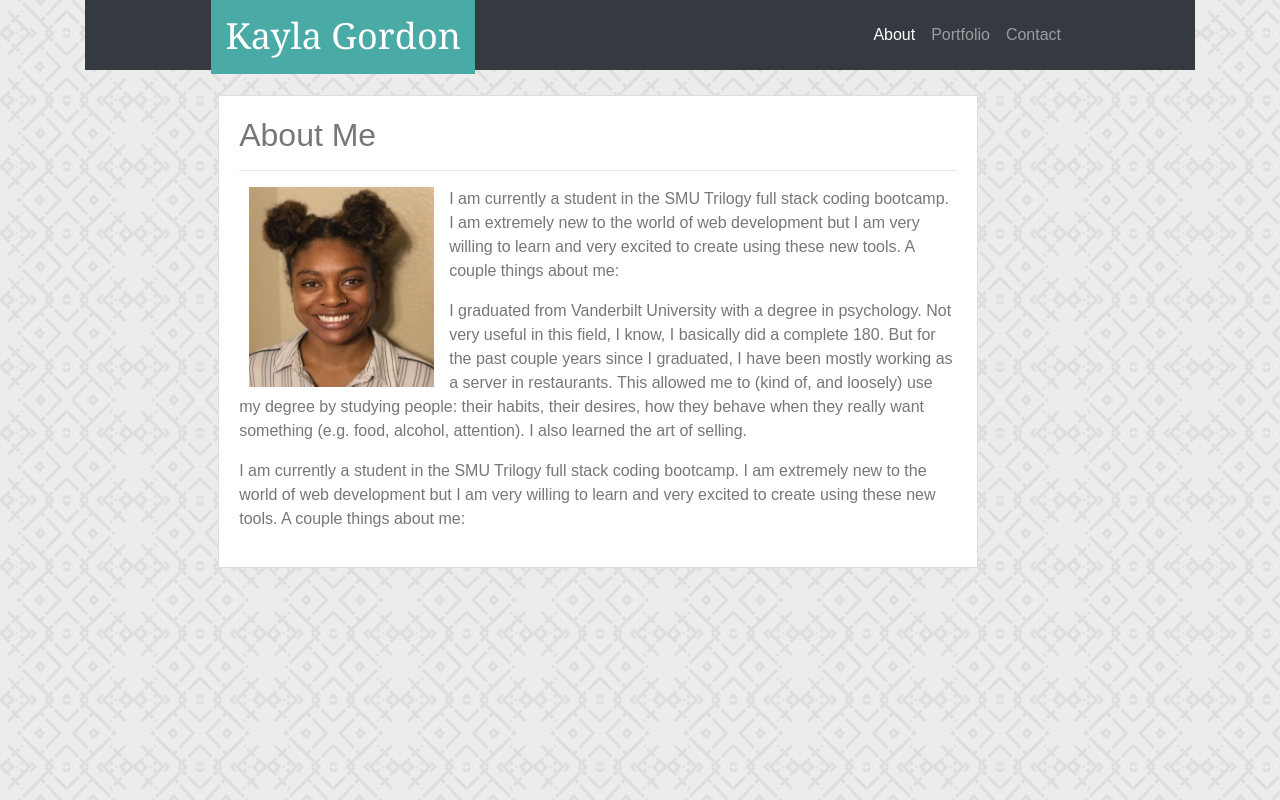
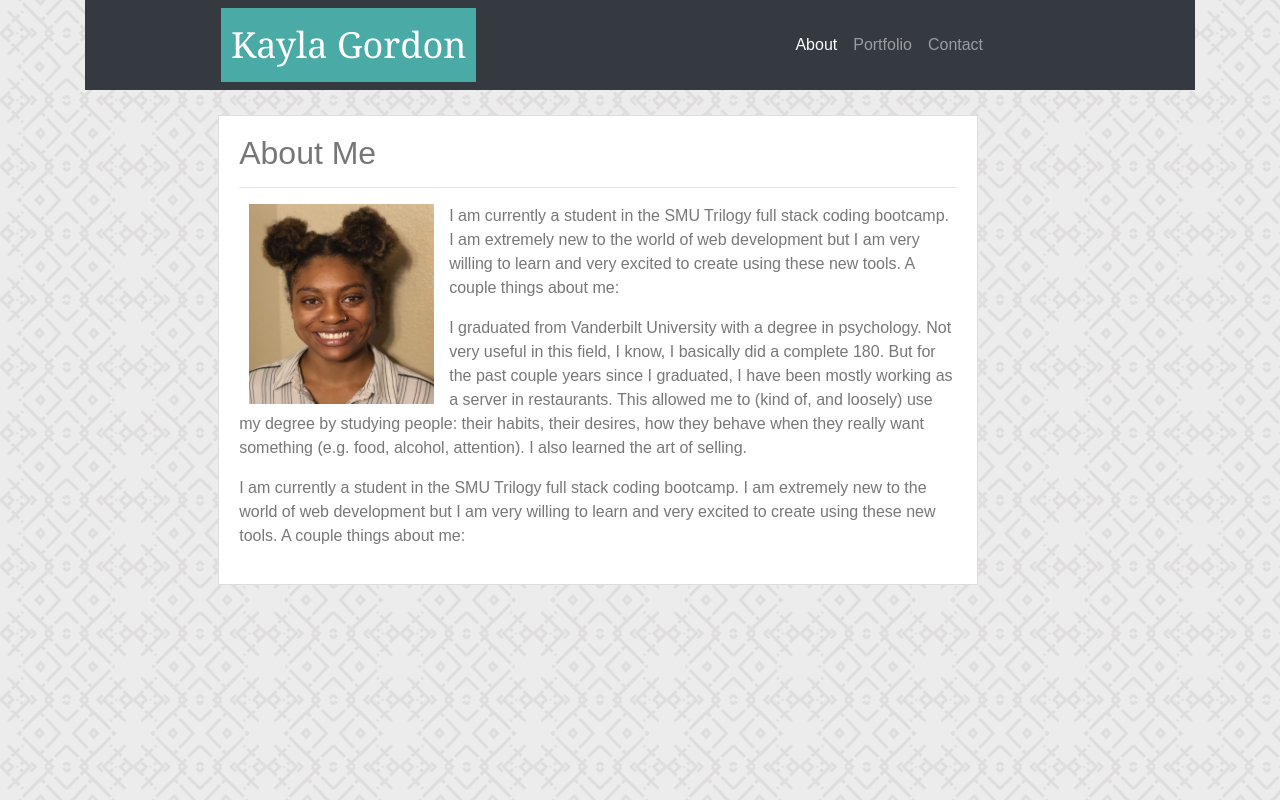
Before and after one commit to kayla8693/Responsive-Portfolio1, a plain HTML site: page index.html in a window 1280 px wide. Drawn offline with nearby package versions, Linux system fonts and the light colour scheme.

Commit message:
fixed toggler

```diff
--- a/assets/css/style.css
+++ b/assets/css/style.css
@@ -11,30 +11,13 @@ body {
     color: white;
     font-size: 36px;
     font-family: 'Georgia', Times, 'Times New Roman', serif;
-    padding: 14.5px;
-    margin: 0;
+    padding: 10px;
+    margin-left: 120px;
 }
 
-
 #pages {
-    margin-left: 390px;
+    margin-left: 295px;
 }
-
-
-
-/* .mr-auto {
-    margin: 115px;
-} */
-
-/* #name1 {
-    background: red;
-    color: white;
-    font-size: 36px;
-    font-family: 'Georgia', Times, 'Times New Roman', serif;
-    padding: 14.5px;
-    margin: 7px;
-
-} */
 
 #about {
     margin: 25px 13% 35px 13%;
--- a/index.html
+++ b/index.html
@@ -7,6 +7,10 @@
     <title>About Me</title>
 
     <link rel="stylesheet" href="https://stackpath.bootstrapcdn.com/bootstrap/4.4.1/css/bootstrap.min.css" integrity="sha384-Vkoo8x4CGsO3+Hhxv8T/Q5PaXtkKtu6ug5TOeNV6gBiFeWPGFN9MuhOf23Q9Ifjh" crossorigin="anonymous">
+    <link rel="stylesheet" href="https://maxcdn.bootstrapcdn.com/bootstrap/4.0.0-beta/css/bootstrap.min.css" integrity="sha384-/Y6pD6FV/Vv2HJnA6t+vslU6fwYXjCFtcEpHbNJ0lyAFsXTsjBbfaDjzALeQsN6M" crossorigin="anonymous">
+    <script src="https://code.jquery.com/jquery-3.2.1.slim.min.js" integrity="sha384-KJ3o2DKtIkvYIK3UENzmM7KCkRr/rE9/Qpg6aAZGJwFDMVNA/GpGFF93hXpG5KkN" crossorigin="anonymous"></script>
+    <script src="https://maxcdn.bootstrapcdn.com/bootstrap/4.0.0-beta/js/bootstrap.min.js" integrity="sha384-h0AbiXch4ZDo7tp9hKZ4TsHbi047NrKGLO3SEJAg45jXxnGIfYzk4Si90RDIqNm1" crossorigin="anonymous"></script>
+    <script src="https://cdnjs.cloudflare.com/ajax/libs/popper.js/1.11.0/umd/popper.min.js" integrity="sha384-b/U6ypiBEHpOf/4+1nzFpr53nxSS+GLCkfwBdFNTxtclqqenISfwAzpKaMNFNmj4" crossorigin="anonymous"></script>
     <link rel="stylesheet" href="assets/css/style.css">
 
 </head>
@@ -14,6 +18,7 @@
   <div class="container">
 
   <nav class="navbar navbar-expand-lg navbar-dark bg-dark">
+    <a class="navbar-brand name" href="#">Kayla Gordon</a>
     <button class="navbar-toggler" type="button" data-toggle="collapse" data-target="#navbarText" aria-controls="navbarText" aria-expanded="false" aria-label="Toggle navigation">
       <span class="navbar-toggler-icon"></span>
       <span class="sr-only">Toggle navigation</span>
@@ -24,11 +29,6 @@
 
     <div class="collapse navbar-collapse" id="navbarText">
 
-      <div class="ml-auto">
-        <span class="name" class="navbar-text" id="name1">
-          Kayla Gordon
-        </span>
-      </div>
 
       <ul class="navbar-nav mr-auto" id="pages">
         <li class="nav-item active #navbarText">
```
Also changed, not shown: contact.html (+9 -12 lines), portfolio.html (+7 -8 lines).
